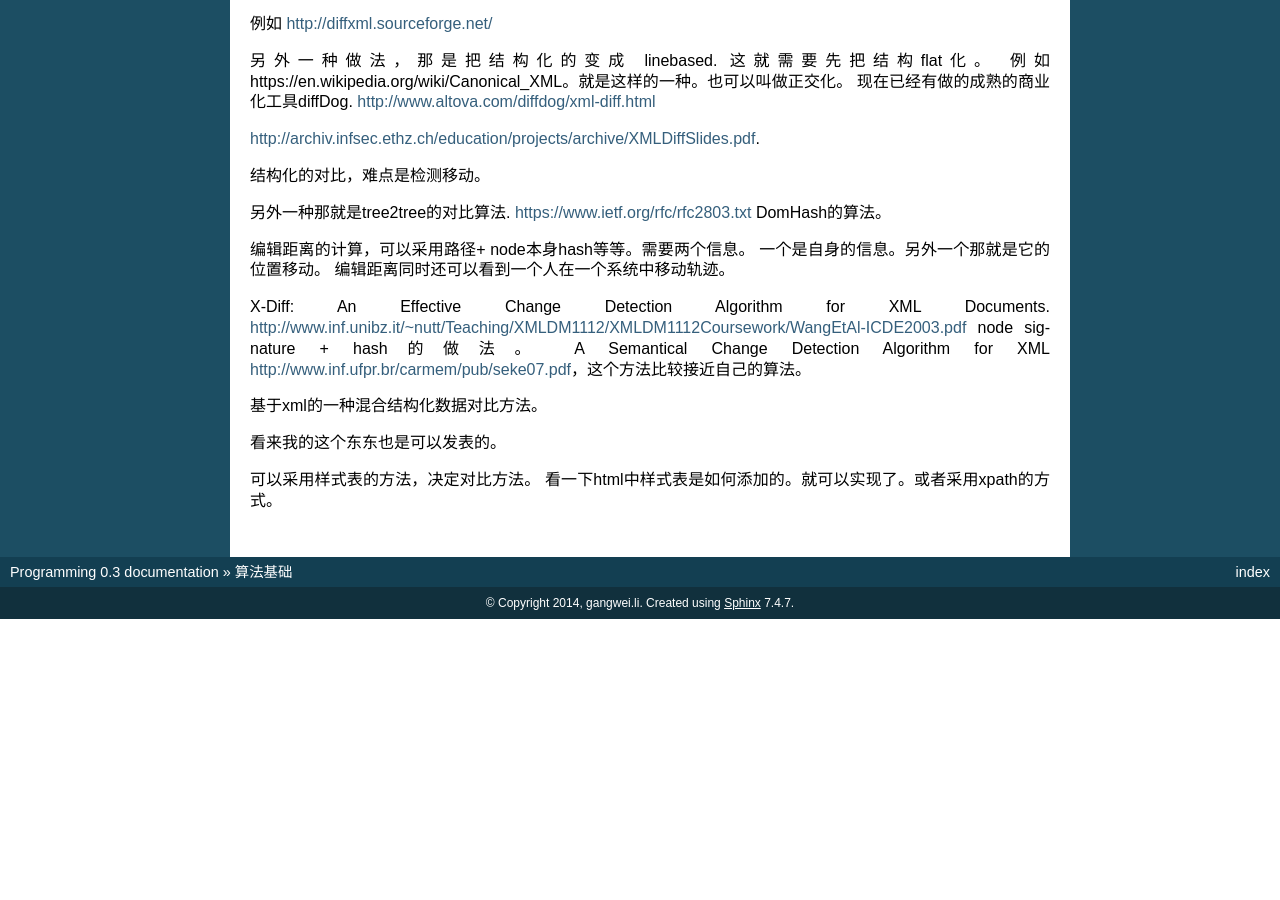
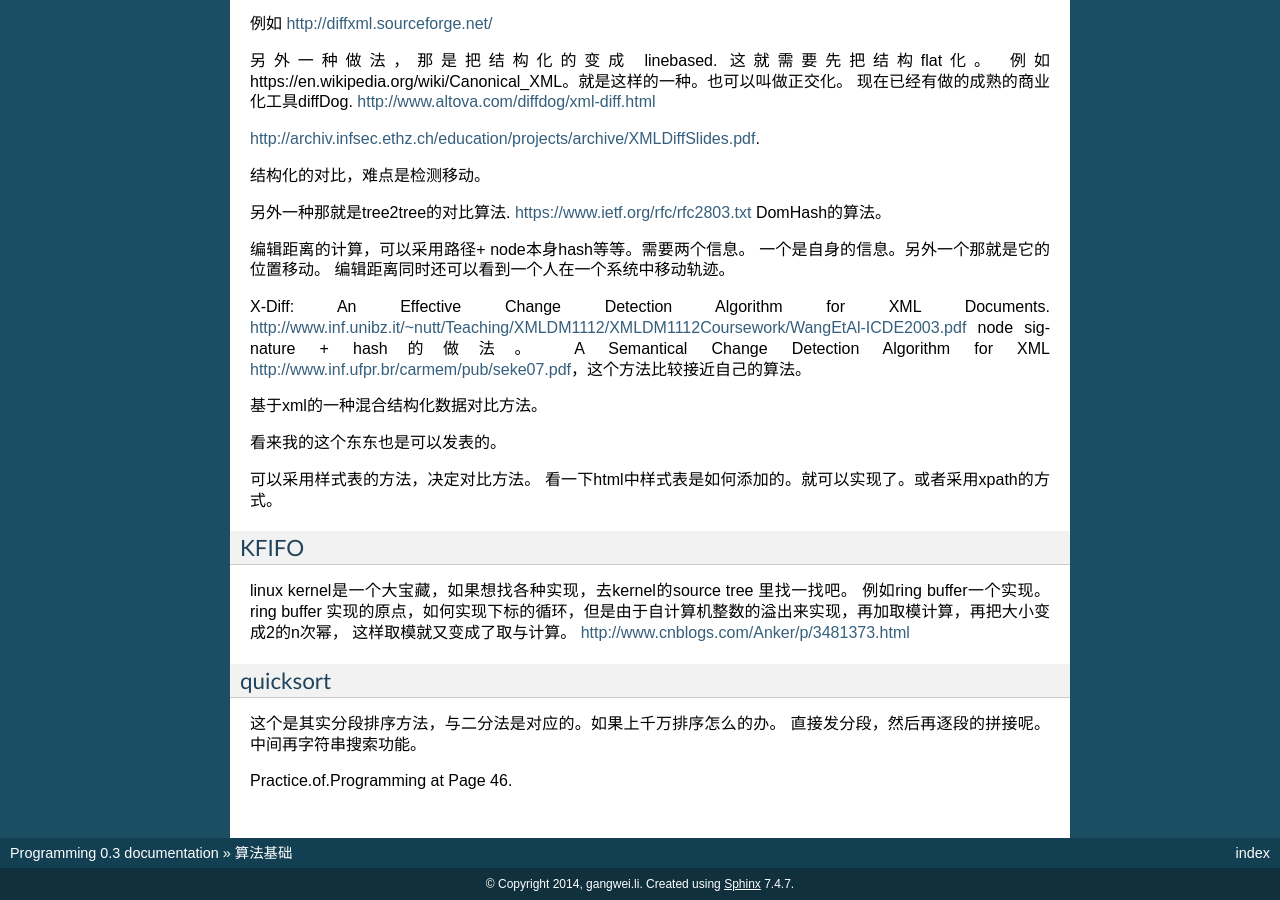
Before and after one commit to gwli/Programming, a Sphinx documentation site: the page built from source/content/Stage_1/Algorithm.rst, in a window 1280 px wide and 900 px high, scrolled down 966 px. Built offline with Sphinx 7.4.7, drawn with Linux system fonts in a browser that asks for light colours; before the commit the page ends 1585 px from its top, so only the background shows below that.

Commit message:
quick sort

```diff
--- a/source/content/Stage_1/Algorithm.rst
+++ b/source/content/Stage_1/Algorithm.rst
@@ -69,3 +69,18 @@ A Semantical Change Detection Algorithm for XML http://www.inf.ufpr.br/carmem/pu
 看来我的这个东东也是可以发表的。
 
 可以采用样式表的方法，决定对比方法。 看一下html中样式表是如何添加的。就可以实现了。或者采用xpath的方式。
+
+KFIFO
+=====
+
+linux kernel是一个大宝藏，如果想找各种实现，去kernel的source tree 里找一找吧。
+例如ring buffer一个实现。ring buffer 实现的原点，如何实现下标的循环，但是由于自计算机整数的溢出来实现，再加取模计算，再把大小变成2的n次幂， 这样取模就又变成了取与计算。 http://www.cnblogs.com/Anker/p/3481373.html
+
+
+quicksort
+=========
+
+这个是其实分段排序方法，与二分法是对应的。如果上千万排序怎么的办。
+直接发分段，然后再逐段的拼接呢。 中间再字符串搜索功能。
+
+Practice.of.Programming at Page 46.
```
